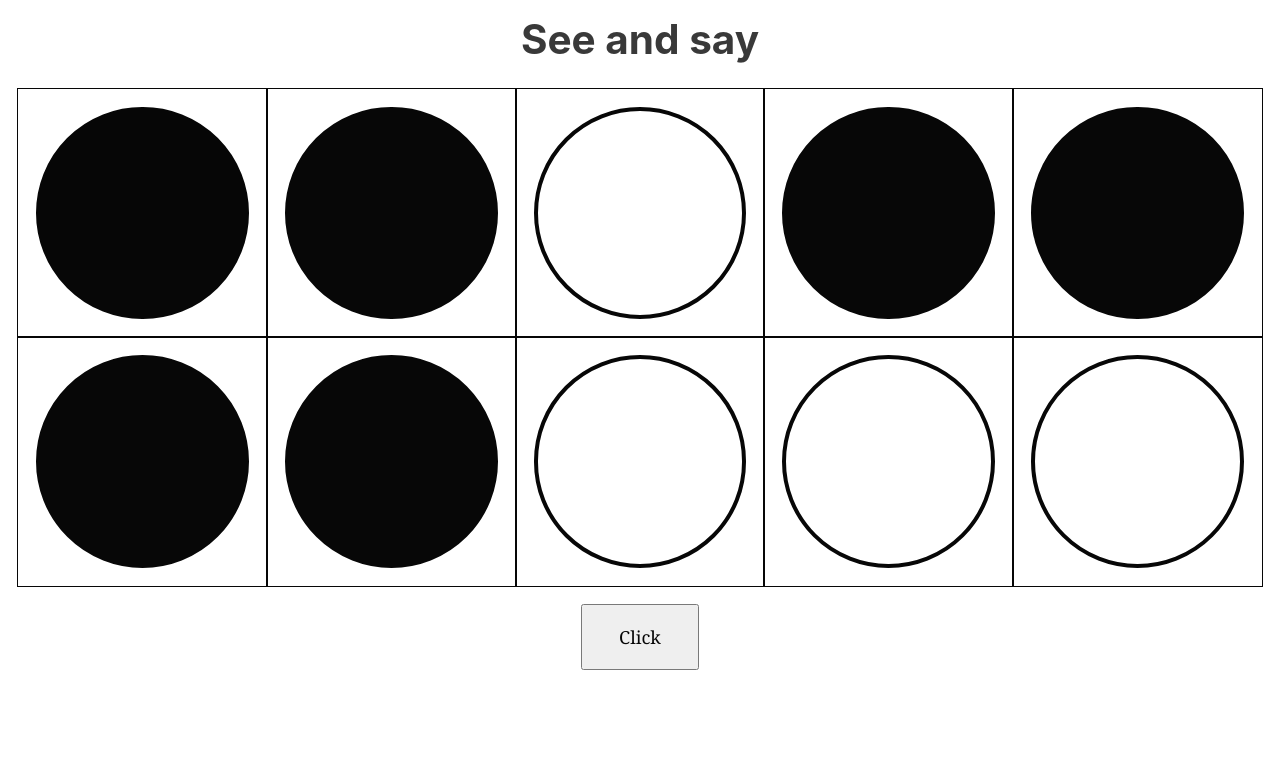
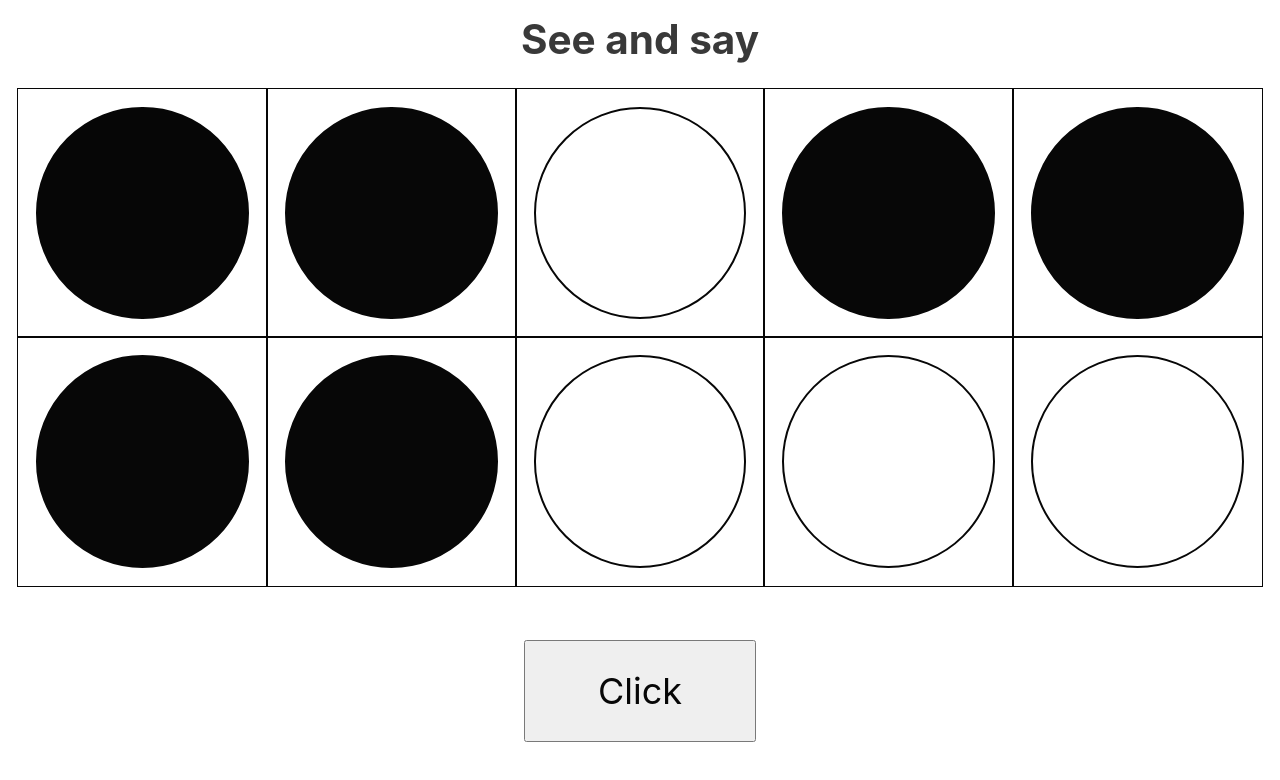
Before and after one commit to joelbrewster/subitising-study, a React (Create React App) app: page / in a window 1280 px wide. Shown: the top 780 px of the page. Built offline with nearby package versions, Linux system fonts and the light colour scheme.

Commit message:
Layout fixes

```diff
--- a/src/App.css
+++ b/src/App.css
@@ -1,7 +1,8 @@
 html {
-    font-family: sans-serif;
     -ms-text-size-adjust: 100%;
     -webkit-text-size-adjust: 100%;
+    font-family: -apple-system, BlinkMacSystemFont, Segoe UI, Roboto, Oxygen,
+    Ubuntu, Cantarell, Fira Sans, Droid Sans, Helvetica Neue, sans-serif;
 }
 body {
     text-align: center;
@@ -202,7 +203,8 @@
 }
 body {
     color: hsla(0, 0%, 0%, 0.8);
-    font-family: georgia, serif;
+    font-family: -apple-system, BlinkMacSystemFont, Segoe UI, Roboto, Oxygen,
+    Ubuntu, Cantarell, Fira Sans, Droid Sans, Helvetica Neue, sans-serif;
     font-weight: normal;
     word-wrap: break-word;
     font-kerning: normal;
@@ -657,7 +659,7 @@
 
 .dot {
     border-radius: 50%;
-    border: 4px solid black;
+    border: 2px solid black;
     width: 100%;
     height: 100%;
 }
@@ -673,6 +675,7 @@
 }
 
 button {
-    margin: 1rem auto;
-    padding: 1rem 2rem;
+    margin: 3rem auto;
+    padding: 2rem 4rem;
+    font-size: 2em;
 }
```
